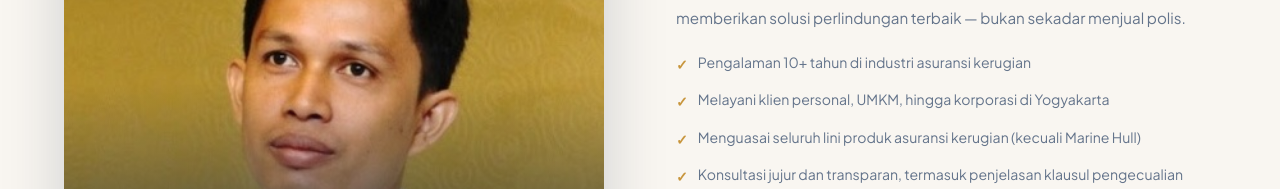
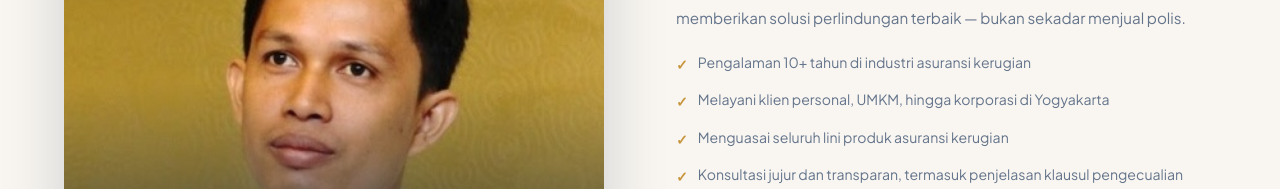
Before and after one commit to Rio2612/Jogjaasuransi, a Next.js app: page / in a window 1280 px wide. Shown: the part 4680-4869 px from the top of the page. Built offline with nearby package versions, Linux system fonts and the light colour scheme; no server answers.

Commit message:
Update About.tsx

```diff
--- a/src/components/sections/About.tsx
+++ b/src/components/sections/About.tsx
@@ -44,7 +44,7 @@ export default function About() {
             {[
               "Pengalaman 10+ tahun di industri asuransi kerugian",
               "Melayani klien personal, UMKM, hingga korporasi di Yogyakarta",
-              "Menguasai seluruh lini produk asuransi kerugian (kecuali Marine Hull)",
+              "Menguasai seluruh lini produk asuransi kerugian",
               "Konsultasi jujur dan transparan, termasuk penjelasan klausul pengecualian",
               "Pendampingan purna jual dan monitoring polis aktif sepanjang periode",
             ].map(li => (
```
